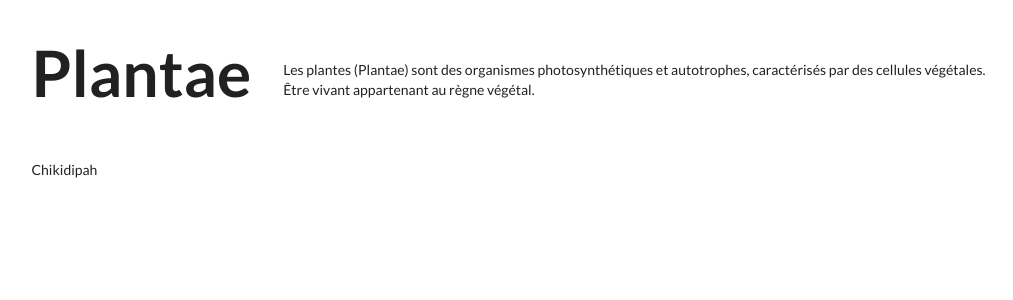
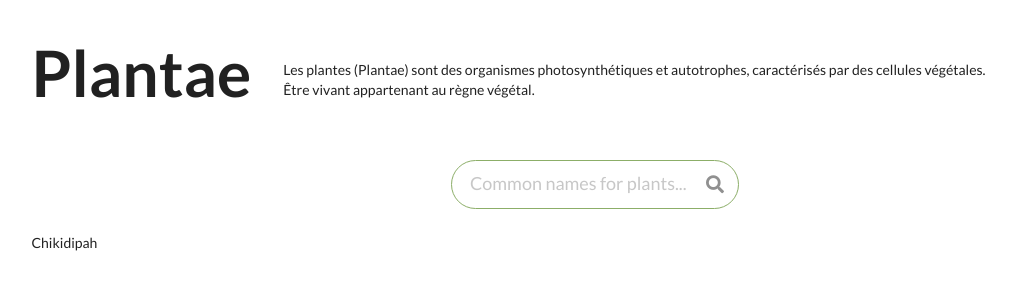
Before and after one commit to svilder/plantae, a React (Create React App) app in the folder plantae-client/: page / in a window 1280 px wide. Shown: the top 300 px of the page, without its empty margins (45-1058 px from the left). Built offline with nearby package versions, Linux system fonts and the light colour scheme.

Commit message:
search bar component

```diff
--- a/plantae-client/src/components/App.js
+++ b/plantae-client/src/components/App.js
@@ -1,10 +1,12 @@
 import React from 'react';
 import Header from './Header';
+import SearchBar from './SearchBar';
 
 const App = () => {
   return (
   <div className="ui container" style={{marginTop: '32px'}}>
     <Header />
+    <SearchBar />
     <div>Chikidipah</div>
   </div>
   );
--- /dev/null
+++ b/plantae-client/src/components/SearchBar.css
@@ -0,0 +1,18 @@
+.ui.input>input {
+  -webkit-tap-highlight-color: #60992D;
+  border: 1px solid #8CAE68;
+  width: 288px;
+}
+
+.ui.input.focus>input, .ui.input>input:focus {
+  border-color: #60992D;
+}
+
+.ui.search {
+  display: flex;
+  justify-content: center;
+}
+
+.margin-bottom {
+  margin-bottom: 24px;
+}
--- /dev/null
+++ b/plantae-client/src/components/SearchBar.js
@@ -0,0 +1,15 @@
+import React from 'react';
+import './SearchBar.css';
+
+const SearchBar = () => {
+  return (
+    <div class="ui search margin-bottom">
+      <div class="ui big icon input">
+        <input class="prompt" type="text" placeholder="Common names for plants..." />
+        <i class="search icon"></i>
+      </div>
+    </div>
+  );
+};
+
+export default SearchBar;
```
